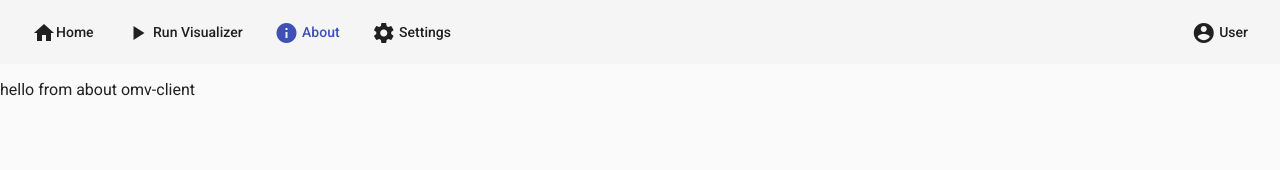
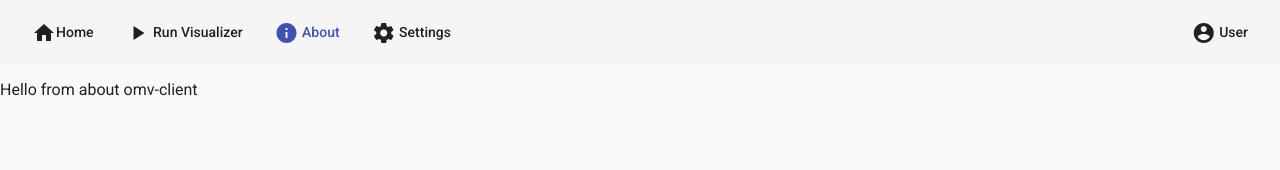
Before and after one commit to ThanosApostolou/omv, an Angular app in the folder omv-client/: page /about in a window 1280 px wide. Shown: the top 170 px of the page. Built offline with nearby package versions, Linux system fonts and the light colour scheme.

Commit message:
test change for netlify

```diff
--- a/omv-client/src/views/about.component.html
+++ b/omv-client/src/views/about.component.html
@@ -1,3 +1,3 @@
 <p>
-    hello from about {{app.title}}
+    Hello from about {{app.title}}
 </p>
```
